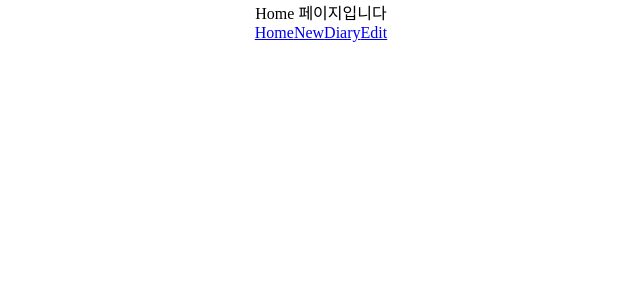
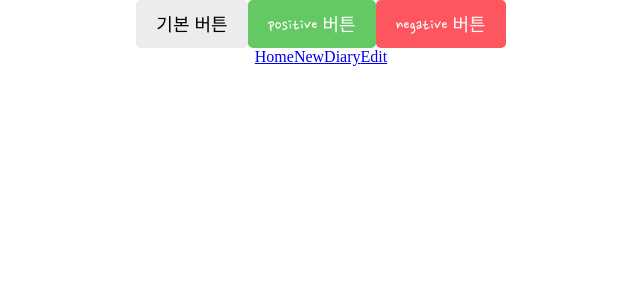
Before and after one commit to GyeonghwaKim/emotionDiary, a React (Create React App) app: page / in a window 1280 px wide. Shown: the top 300 px of the page, without its empty margins (319-959 px from the left). Built offline with nearby package versions, Linux system fonts and the light colour scheme; a web font is replaced by a local one.

Commit message:
button 컴포넌트 구현하기기

```diff
--- /dev/null
+++ b/src/component/Button.css
@@ -0,0 +1,25 @@
+.Button {
+    cursor: pointer;
+    border: none;
+    border-radius: 5px;
+    padding-top: 10px;
+    padding-bottom: 10px;
+    padding-left: 20px;
+    padding-right: 20px;
+    font-size: 18px;
+    white-space: nowrap;
+    font-family: "Nanum Pen Script";
+  }
+
+  .Button_default {
+    background-color: #ececec;
+    color: black;
+  }
+  .Button_positive {
+    background-color: #64c964;
+    color: white;
+  }
+  .Button_negative {
+    background-color: #fd565f;
+    color: white;
+  }
--- /dev/null
+++ b/src/component/Button.js
@@ -0,0 +1,17 @@
+import "./Button.css";
+
+const Button=({text,type,onClick}) =>{
+    const btnType=["positive","negative"].includes(type) ? type:"default";
+
+    return <button
+                className={["Button",`Button_${btnType}`].join(" ")}
+                onClick={onClick}>
+        {text}
+    </button>
+}
+
+Button.defaultProps= {
+    type:"default",
+};
+
+export default Button;
--- a/src/pages/Home.js
+++ b/src/pages/Home.js
@@ -1,9 +1,31 @@
-import { useSearchParams } from "react-router-dom";
+import Button from "../component/Button";
 
 const Home = () =>{
+//쿼리스트링 확인
+    // const [searchParams,setSearchParams]=useSearchParams();
+    // console.log(searchParams.get("sort"));
 
-    const [searchParams,setSearchParams]=useSearchParams();
-    console.log(searchParams.get("sort"));
-    return <div>Home 페이지입니다</div>
+    return(
+        <div>
+            <Button
+                text={"기본 버튼"}
+                onClick={() =>{
+                    alert("default button")
+                }} />
+            <Button
+                type="positive"
+                text={"positive 버튼"}
+                onClick={() =>{
+                    alert("positive button")
+                }} />
+            <Button
+            type="negative"
+                text={"negative 버튼"}
+                onClick={() =>{
+                    alert("negative button")
+                }} />
+        </div>
+    );
 };
+
 export default Home;
```
